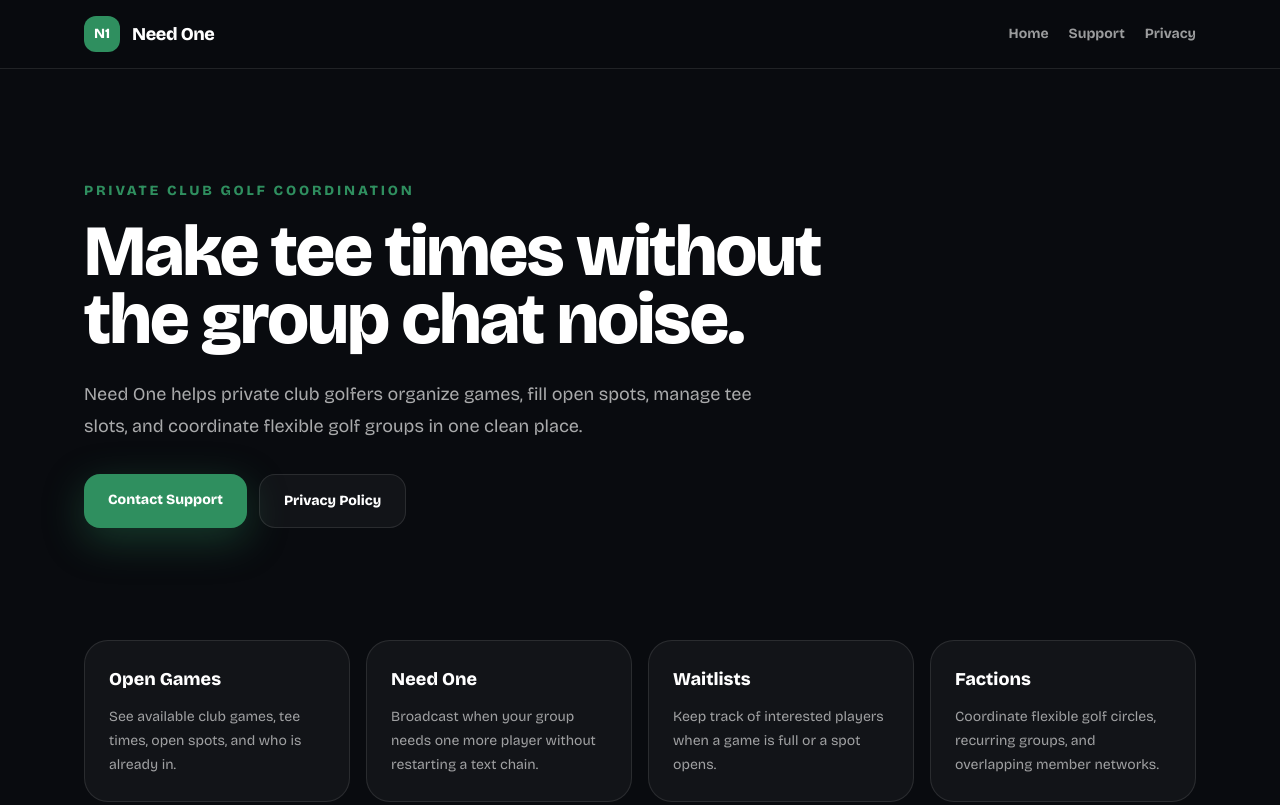
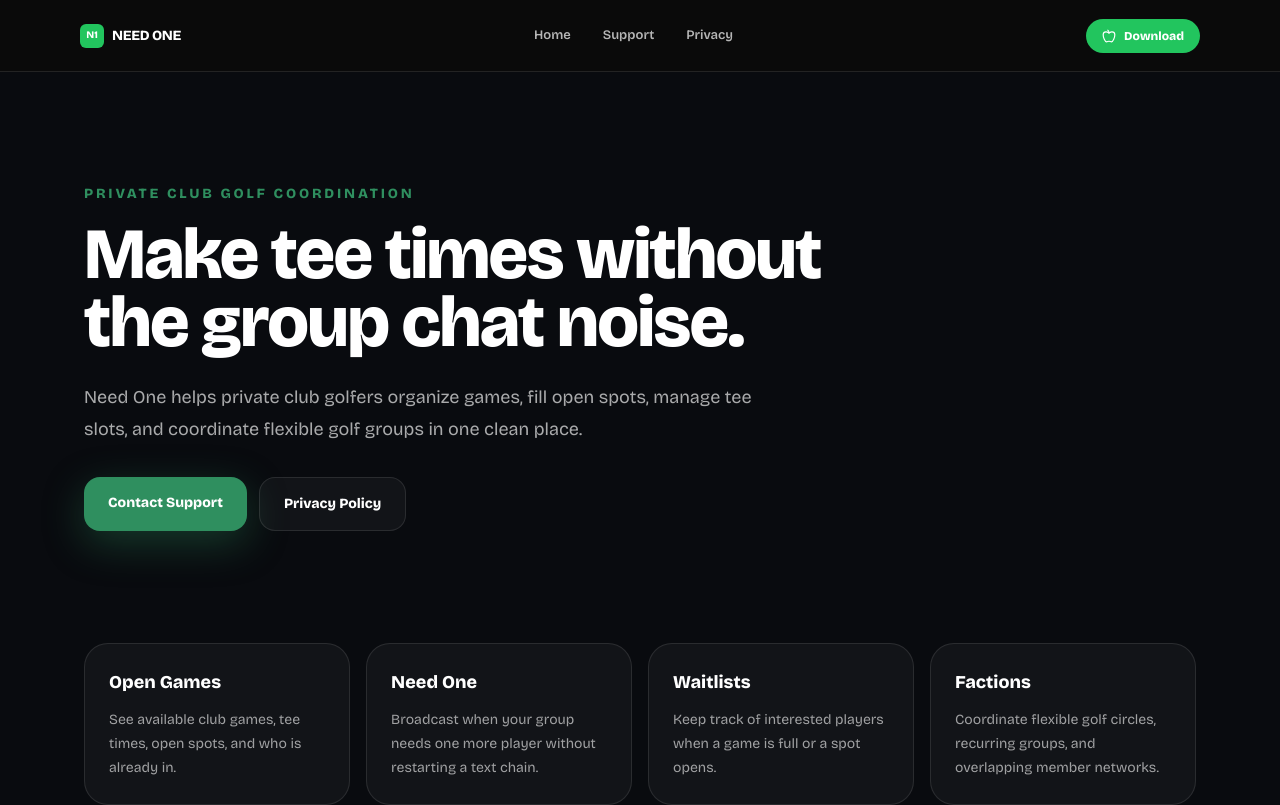
Before and after one commit to mdanieledcg-pixel/needone-website, a React (Vite) app: page / in a window 1280 px wide. Shown: the top 805 px of the page. Built offline with nearby package versions, Linux system fonts and the light colour scheme.

Commit message:
Build Figma-aligned website header

```diff
--- a/src/components/Header.tsx
+++ b/src/components/Header.tsx
@@ -1,17 +1,19 @@
 import { Link, NavLink } from "react-router-dom"
+import { Apple } from "lucide-react"
 
 export function Header() {
   return (
-    <header className="sticky top-0 z-20 border-b border-white/10 bg-[#090b0f]/85 backdrop-blur-xl">
-      <div className="mx-auto flex max-w-6xl items-center justify-between px-5 py-4">
-        <Link to="/" className="flex items-center gap-3">
-          <div className="flex h-9 w-9 items-center justify-center rounded-xl bg-[#2f8f5f] text-sm font-black">
-            N1
+    <header className="flex h-[72px] items-center justify-between border-b border-white/10 bg-[#0A0A0A] px-6 md:px-20">
+      <Link to="/" className="flex items-center gap-2">
+        <div className="flex h-6 w-6 items-center justify-center rounded-md bg-[#22C55E]">
+          <span className="text-[10px] font-black text-white">N1</span>
         </div>
-          <span className="text-lg font-black tracking-tight">Need One</span>
+        <span className="text-sm font-black tracking-tight text-white">
+          NEED ONE
+        </span>
       </Link>
 
-        <nav className="flex items-center gap-5 text-sm font-bold text-white/60">
+      <nav className="hidden items-center gap-8 text-[13px] font-semibold text-white/70 md:flex">
         <NavLink to="/" className={({ isActive }) => isActive ? "text-white" : "hover:text-white"}>
           Home
         </NavLink>
@@ -22,7 +24,14 @@
           Privacy
         </NavLink>
       </nav>
-      </div>
+
+      <a
+        href="#download"
+        className="flex items-center gap-2 rounded-full bg-[#22C55E] px-4 py-2 text-[12px] font-black text-white transition hover:bg-[#1fb454]"
+      >
+        <Apple className="h-3.5 w-3.5" />
+        Download
+      </a>
     </header>
   )
 }
```
Lines whose indentation alone changed are shown as unchanged.
